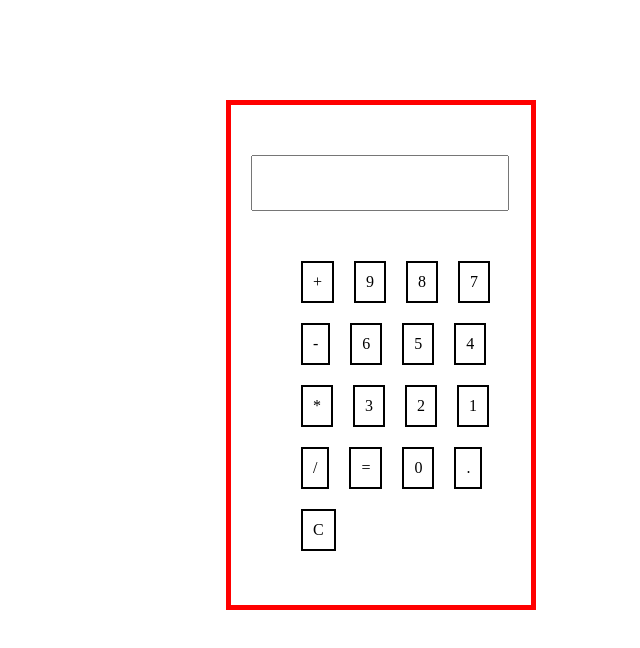
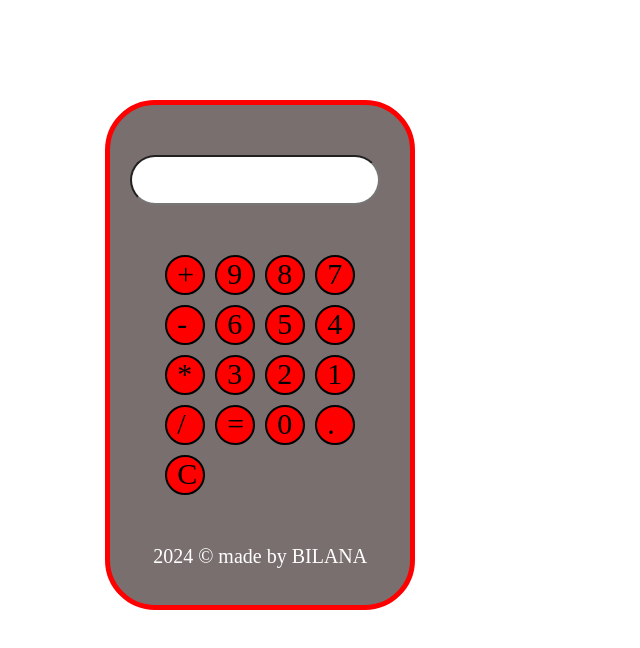
Before and after one commit to bilana1990/SelfProject_Calculator, a plain HTML site: page index.html in a window 1280 px wide. Shown: the whole page, without its empty margins (282-922 px from the left). Drawn offline with Linux system fonts and the light colour scheme.

Commit message:
Add new files

```diff
--- a/index.html
+++ b/index.html
@@ -28,6 +28,7 @@
         <div class="btn">.</div>
         <div class="btn" id="clear">C</div>
       </div>
+      <p>2024 &copy; made by BILANA</p>
     </div>
     <script src="script.js"></script>
   </body>
--- a/style.css
+++ b/style.css
@@ -1,27 +1,54 @@
 #calculator {
   border: 5px solid red;
+  border-radius: 50px;
   width: 300px;
   height: 500px;
   display: flex;
   flex-direction: column;
-  margin-left: 500px;
+  margin-left: 30%;
   margin-top: 100px;
+  background-color: rgb(121, 111, 111);
 }
 #all_btns {
   display: flex;
-  gap: 20px;
+  gap: 10px;
   flex-wrap: wrap;
   margin-top: 50px;
-  margin-left: 70px;
+  margin-left: 55px;
+  width: 200px;
 }
 .btn {
   border: 2px solid black;
-  padding: 10px;
+  border-radius: 50px;
+  width: 40px;
+  height: 40px;
   cursor: pointer;
+  box-sizing: border-box;
+  padding-left: 10px;
+  color: rgb(0, 0, 0);
+  background-color: rgb(255, 0, 0);
+  font-size: 30px;
+}
+.btn:hover{
+  background-color: white;
+  color: rgb(255, 0, 0);
+  transition: .3s;
 }
 #display {
   margin-top: 50px;
   width: 250px;
   margin-left: 20px;
   height: 50px;
+  border-radius: 50px;
+  font-size: 30px;
+  padding-left: 20px;
+  box-sizing: border-box;
+  color: red;
 }
+
+p{
+  text-align: center;
+  margin-top: 50px;
+  font-size: 20px;
+  color: white;
+}
```
